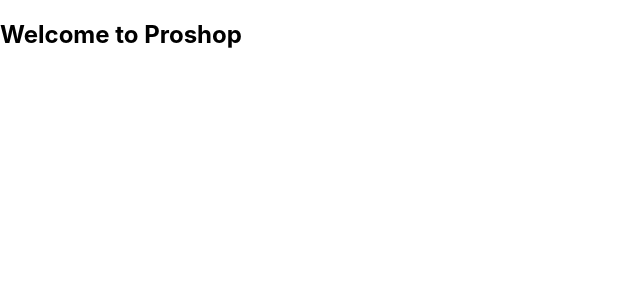
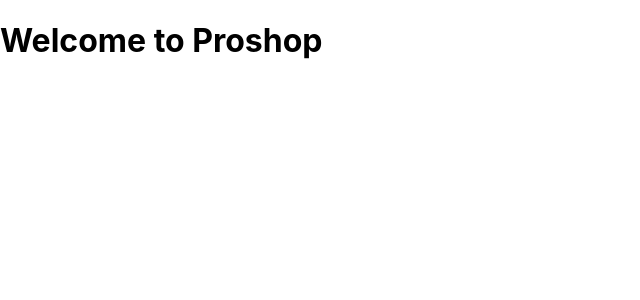
Before and after one commit to StilianSaka/e-commerce-demo, a React (Create React App) app in the folder frontend/: page / in a window 1280 px wide. Shown: the top 300 px of the page, without its empty margins (0-640 px from the left). Built offline with nearby package versions, Linux system fonts and the light colour scheme.

Commit message:
initial commit

```diff
--- a/frontend/src/App.js
+++ b/frontend/src/App.js
@@ -2,7 +2,7 @@
 
 const App = () => {
   return (
-    <h2>Welcome to Proshop</h2>
+    <h1>Welcome to Proshop</h1>
   )
 }
 
```
